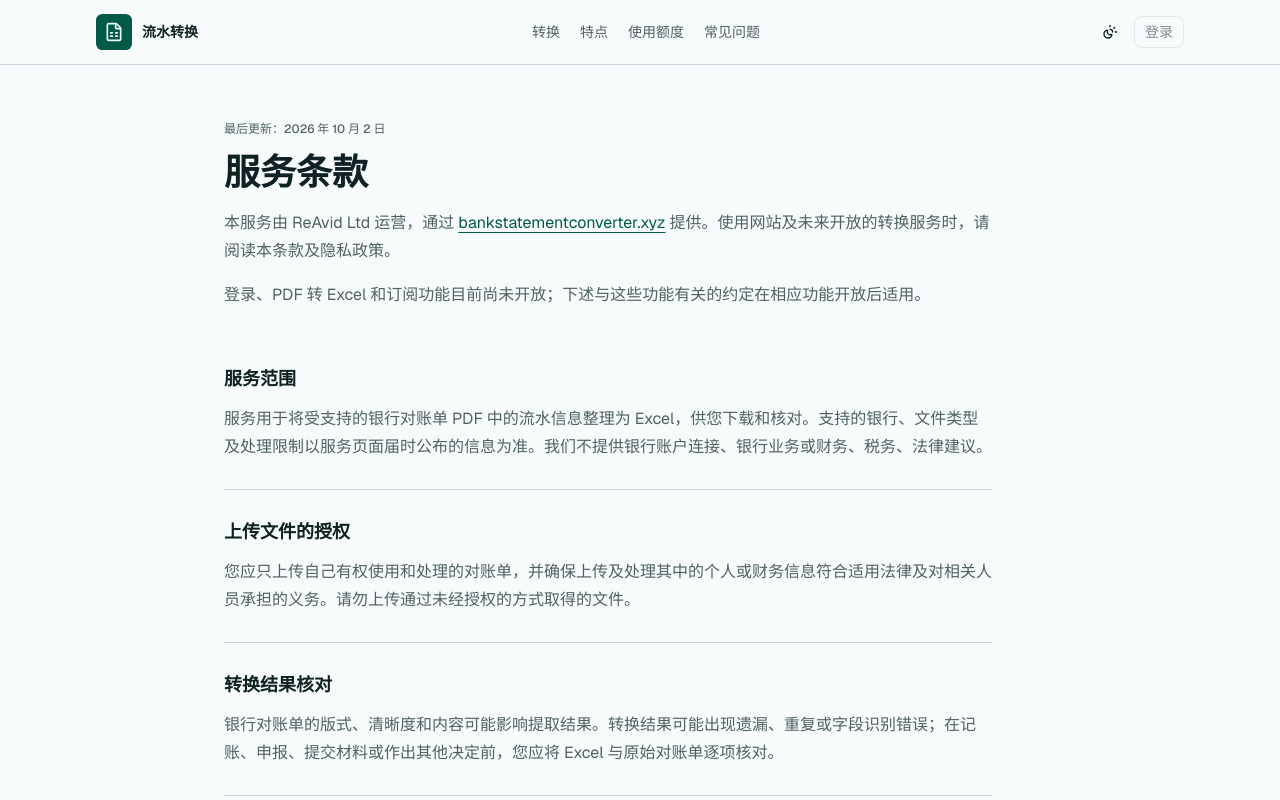
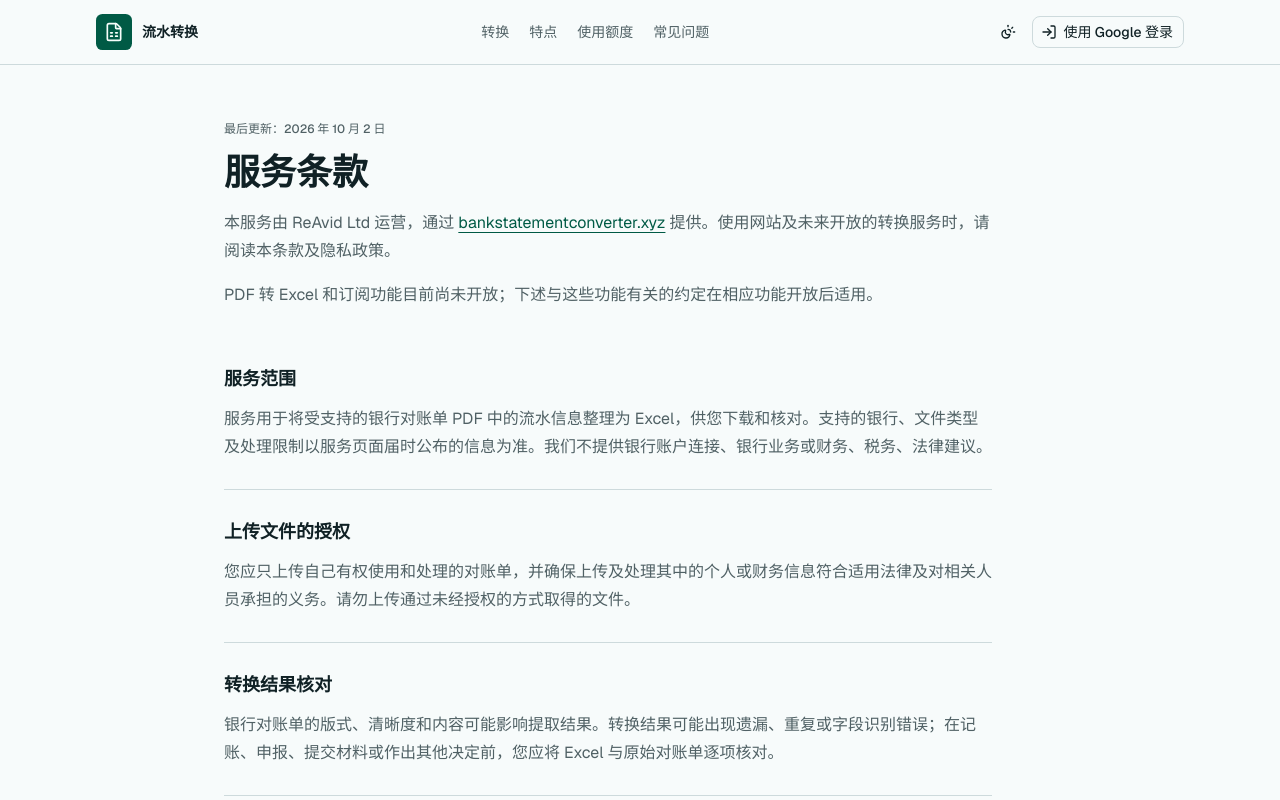
Before and after one commit to story-has-you/bank-statement-converter, a Next.js app: page /zh-CN/terms in a window 1280 px wide. Shown: the top 800 px of the page. Built offline with nearby package versions, Linux system fonts and the light colour scheme; no server answers.

Commit message:
feat: add Google sign-in with Supabase

```diff
--- a/messages/zh-CN.json
+++ b/messages/zh-CN.json
@@ -9,9 +9,24 @@
     "convert": "转换",
     "features": "特点",
     "plans": "使用额度",
-    "faq": "常见问题",
-    "login": "登录",
-    "loginUnavailable": "登录服务尚未开放"
+    "faq": "常见问题"
+  },
+  "AuthControl": {
+    "account": "我的账号",
+    "signInWithGoogle": "使用 Google 登录",
+    "signOut": "退出登录",
+    "unavailable": "登录服务暂时不可用",
+    "signInFailed": "登录失败，请稍后重试。",
+    "signOutFailed": "退出失败，请稍后重试。"
+  },
+  "AuthError": {
+    "metadata": {
+      "title": "登录失败 | 流水转换",
+      "description": "Google 登录未完成。"
+    },
+    "title": "登录未完成",
+    "description": "Google 登录已取消或未能完成，请返回首页重试。",
+    "backHome": "返回首页"
   },
   "HomeIntro": {
     "eyebrow": "银行流水转换",
@@ -102,7 +117,7 @@
     },
     "title": "服务条款",
     "intro": "本服务由 ReAvid Ltd 运营，通过 <site>{domain}</site> 提供。使用网站及未来开放的转换服务时，请阅读本条款及隐私政策。",
-    "availability": "登录、PDF 转 Excel 和订阅功能目前尚未开放；下述与这些功能有关的约定在相应功能开放后适用。",
+    "availability": "PDF 转 Excel 和订阅功能目前尚未开放；下述与这些功能有关的约定在相应功能开放后适用。",
     "service": {
       "title": "服务范围",
       "body": "服务用于将受支持的银行对账单 PDF 中的流水信息整理为 Excel，供您下载和核对。支持的银行、文件类型及处理限制以服务页面届时公布的信息为准。我们不提供银行账户连接、银行业务或财务、税务、法律建议。"
@@ -159,14 +174,14 @@
     },
     "title": "隐私政策",
     "intro": "ReAvid Ltd 运营 <site>{domain}</site>。本政策说明使用网站及未来开放的转换服务时，我们如何处理相关信息。",
-    "availability": "登录、PDF 转 Excel 和订阅功能目前尚未开放；相关数据处理说明在相应功能开放后适用。",
+    "availability": "PDF 转 Excel 和订阅功能目前尚未开放；相关数据处理说明在相应功能开放后适用。",
     "documents": {
       "title": "银行对账单与转换内容",
       "body": "您上传的 PDF 可能包含姓名、账号、交易日期、金额、余额和交易说明等敏感信息。转换功能开放后，我们仅为完成您请求的转换与下载处理 PDF、提取的流水明细及生成的 Excel；不会将这些内容用于广告或其他无关目的。"
     },
     "accountData": {
       "title": "账号、额度与计费信息",
-      "body": "登录和订阅功能开放后，我们可能保存提供服务所必需的身份标识、账号资料、订阅状态、每日使用量及计费元数据。这些记录不包含 PDF 原文、提取的流水明细或 Excel 内容。具体支付服务商和付款时收集的信息将在付款前说明。"
+      "body": "使用 Google 登录时，我们通过 Supabase 保存提供账号服务所必需的身份标识和账号资料。订阅功能开放后，可能另行保存订阅状态、每日使用量及计费元数据。这些记录不包含 PDF 原文、提取的流水明细或 Excel 内容。具体支付服务商和付款时收集的信息将在付款前说明。"
     },
     "technicalData": {
       "title": "必要的技术信息",
@@ -183,11 +198,11 @@
     },
     "providers": {
       "title": "服务提供方与跨境处理",
-      "body": "账号服务计划使用 Supabase。若转换或订阅付款需要其他服务提供方，我们将在启用前核实其处理范围，并更新本政策。若发生跨境数据处理，我们会按适用法律要求采取相应保护措施并说明实际安排。我们不会出售银行对账单或流水信息。"
+      "body": "账号登录使用 Google 和 Supabase。若转换或订阅付款需要其他服务提供方，我们将在启用前核实其处理范围，并更新本政策。若发生跨境数据处理，我们会按适用法律要求采取相应保护措施并说明实际安排。我们不会出售银行对账单或流水信息。"
     },
     "storage": {
       "title": "浏览器存储",
-      "body": "网站使用浏览器本地存储记住外观偏好。登录功能开放后，可能使用必要的会话信息维持登录状态；相关实现确定后会更新本政策。您可以通过浏览器设置管理本地存储。"
+      "body": "网站使用浏览器本地存储记住外观偏好，并使用必要的会话 Cookie 维持登录状态。您可以通过浏览器设置管理本地存储和 Cookie。"
     },
     "security": {
       "title": "信息安全",
--- a/package.json
+++ b/package.json
@@ -10,6 +10,8 @@
   },
   "dependencies": {
     "@base-ui/react": "^1.8.0",
+    "@supabase/ssr": "0.12.7",
+    "@supabase/supabase-js": "2.117.2",
     "class-variance-authority": "^0.7.1",
     "cn": "^0.4.0",
     "lucide-react": "^1.49.0",
--- /dev/null
+++ b/src/app/api/auth/callback/route.ts
@@ -0,0 +1,24 @@
+import { NextResponse } from "next/server";
+
+import { createClient } from "@/lib/supabase/server";
+
+export async function GET(request: Request) {
+  const { origin, searchParams } = new URL(request.url);
+  const code = searchParams.get("code");
+
+  if (code) {
+    const supabase = await createClient();
+    if (supabase) {
+      const { error } = await supabase.auth.exchangeCodeForSession(code);
+      if (!error) {
+        const response = NextResponse.redirect(new URL("/", origin));
+        response.headers.set("Cache-Control", "private, no-store");
+        return response;
+      }
+    }
+  }
+
+  const response = NextResponse.redirect(new URL("/auth/error", origin));
+  response.headers.set("Cache-Control", "private, no-store");
+  return response;
+}
--- /dev/null
+++ b/src/components/auth-control.tsx
@@ -0,0 +1,97 @@
+"use client";
+
+import { LogInIcon, LogOutIcon } from "lucide-react";
+import { useTranslations } from "next-intl";
+import { useRouter } from "next/navigation";
+import { useState } from "react";
+
+import { Button } from "@/components/ui/button";
+import { Tooltip, TooltipContent, TooltipTrigger } from "@/components/ui/tooltip";
+import { createClient } from "@/lib/supabase/browser";
+
+type AuthControlProps = {
+  configured: boolean;
+  email: string | null;
+  signedIn: boolean;
+};
+
+export function AuthControl({ configured, email, signedIn }: AuthControlProps) {
+  const t = useTranslations("AuthControl");
+  const router = useRouter();
+  const [pending, setPending] = useState(false);
+  const [error, setError] = useState<string | null>(null);
+
+  async function signIn() {
+    setError(null);
+    const supabase = createClient();
+    if (!supabase) {
+      setError(t("unavailable"));
+      return;
+    }
+
+    setPending(true);
+    try {
+      const { error: authError } = await supabase.auth.signInWithOAuth({
+        provider: "google",
+        options: { redirectTo: `${window.location.origin}/api/auth/callback` },
+      });
+      if (authError) throw authError;
+    } catch {
+      setError(t("signInFailed"));
+      setPending(false);
+    }
+  }
+
+  async function signOut() {
+    setError(null);
+    const supabase = createClient();
+    if (!supabase) {
+      setError(t("unavailable"));
+      return;
+    }
+
+    setPending(true);
+    try {
+      const { error: authError } = await supabase.auth.signOut();
+      if (authError) {
+        setError(t("signOutFailed"));
+      } else {
+        router.refresh();
+      }
+    } catch {
+      setError(t("signOutFailed"));
+    } finally {
+      setPending(false);
+    }
+  }
+
+  return (
+    <div className="flex min-w-0 flex-col items-end gap-1">
+      <div className="flex min-w-0 items-center gap-2">
+        {signedIn ? (
+          <>
+            <span className="max-w-20 truncate text-xs text-muted-foreground sm:max-w-28 lg:max-w-40" title={email ?? t("account")}>
+              {email ?? t("account")}
+            </span>
+            <Tooltip>
+              <TooltipTrigger
+                render={
+                  <Button variant="outline" size="icon" disabled={pending} onClick={signOut} aria-label={t("signOut")} />
+                }
+              >
+                <LogOutIcon />
+              </TooltipTrigger>
+              <TooltipContent>{t("signOut")}</TooltipContent>
+            </Tooltip>
+          </>
+        ) : (
+          <Button variant="outline" disabled={pending || !configured} onClick={signIn} title={!configured ? t("unavailable") : undefined}>
+            <LogInIcon data-icon="inline-start" />
+            {t("signInWithGoogle")}
+          </Button>
+        )}
+      </div>
+      {error && <p role="alert" className="max-w-48 text-right text-xs text-destructive">{error}</p>}
+    </div>
+  );
+}
--- a/src/components/home-header.tsx
+++ b/src/components/home-header.tsx
@@ -1,21 +1,19 @@
 import { FileSpreadsheetIcon } from "lucide-react";
-import { useTranslations } from "next-intl";
+import { getTranslations } from "next-intl/server";
 
+import { AuthControl } from "@/components/auth-control";
 import { ThemeToggle } from "@/components/theme-toggle";
-import { Button } from "@/components/ui/button";
-import {
-  Tooltip,
-  TooltipContent,
-  TooltipTrigger,
-} from "@/components/ui/tooltip";
 import { Link } from "@/i18n/navigation";
+import { createClient } from "@/lib/supabase/server";
 
-export function HomeHeader() {
-  const t = useTranslations("HomeHeader");
+export async function HomeHeader() {
+  const t = await getTranslations("HomeHeader");
+  const supabase = await createClient();
+  const user = supabase ? (await supabase.auth.getUser()).data.user : null;
 
   return (
     <header className="border-b border-border">
-      <div className="mx-auto flex h-16 w-full max-w-6xl items-center justify-between gap-3 px-5 sm:px-8">
+      <div className="mx-auto flex min-h-16 w-full max-w-6xl items-center justify-between gap-3 px-5 py-2 sm:px-8">
         <Link className="flex min-w-0 items-center gap-2.5" href="/">
           <span className="flex size-9 shrink-0 items-center justify-center rounded-md bg-primary text-primary-foreground">
             <FileSpreadsheetIcon className="size-5" aria-hidden="true" />
@@ -32,14 +30,7 @@ export function HomeHeader() {
 
         <div className="flex shrink-0 items-center gap-2">
           <ThemeToggle />
-          <Tooltip>
-            <TooltipTrigger render={<span className="inline-flex" />}>
-              <Button variant="outline" disabled aria-label={t("loginUnavailable")}>
-                {t("login")}
-              </Button>
-            </TooltipTrigger>
-            <TooltipContent>{t("loginUnavailable")}</TooltipContent>
-          </Tooltip>
+          <AuthControl configured={Boolean(supabase)} email={user?.email ?? null} signedIn={Boolean(user)} />
         </div>
       </div>
     </header>
--- /dev/null
+++ b/src/lib/supabase/browser.ts
@@ -0,0 +1,8 @@
+import { createBrowserClient } from "@supabase/ssr";
+
+import { getSupabaseConfig } from "./config";
+
+export function createClient() {
+  const config = getSupabaseConfig();
+  return config ? createBrowserClient(config.url, config.key) : null;
+}
--- /dev/null
+++ b/src/lib/supabase/config.ts
@@ -0,0 +1,6 @@
+export function getSupabaseConfig() {
+  const url = process.env.NEXT_PUBLIC_SUPABASE_URL;
+  const key = process.env.NEXT_PUBLIC_SUPABASE_PUBLISHABLE_KEY;
+
+  return url && key ? { url, key } : null;
+}
--- /dev/null
+++ b/src/lib/supabase/server.ts
@@ -0,0 +1,26 @@
+import { createServerClient } from "@supabase/ssr";
+import { cookies } from "next/headers";
+
+import { getSupabaseConfig } from "./config";
+
+export async function createClient() {
+  const config = getSupabaseConfig();
+  if (!config) return null;
+
+  const cookieStore = await cookies();
+
+  return createServerClient(config.url, config.key, {
+    cookies: {
+      getAll() {
+        return cookieStore.getAll();
+      },
+      setAll(cookiesToSet) {
+        try {
+          cookiesToSet.forEach(({ name, value, options }) => cookieStore.set(name, value, options));
+        } catch {
+          // Server Components cannot write cookies; the proxy refreshes them.
+        }
+      },
+    },
+  });
+}
--- a/src/proxy.ts
+++ b/src/proxy.ts
@@ -1,8 +1,41 @@
+import { createServerClient } from "@supabase/ssr";
 import createMiddleware from "next-intl/middleware";
+import { NextResponse, type NextRequest } from "next/server";
 
 import { routing } from "./i18n/routing";
+import { getSupabaseConfig } from "./lib/supabase/config";
 
-export default createMiddleware(routing);
+const handleLocale = createMiddleware(routing);
+
+export default async function proxy(request: NextRequest) {
+  const config = getSupabaseConfig();
+  if (!config) return handleLocale(request);
+
+  let authResponse = NextResponse.next({ request });
+  const supabase = createServerClient(config.url, config.key, {
+    cookies: {
+      getAll() {
+        return request.cookies.getAll();
+      },
+      setAll(cookiesToSet, headers) {
+        cookiesToSet.forEach(({ name, value }) => request.cookies.set(name, value));
+        authResponse = NextResponse.next({ request });
+        cookiesToSet.forEach(({ name, value, options }) => authResponse.cookies.set(name, value, options));
+        Object.entries(headers).forEach(([name, value]) => authResponse.headers.set(name, value));
+      },
+    },
+  });
+
+  await supabase.auth.getClaims();
+
+  const response = handleLocale(request);
+  authResponse.cookies.getAll().forEach((cookie) => response.cookies.set(cookie));
+  for (const header of ["cache-control", "expires", "pragma"]) {
+    const value = authResponse.headers.get(header);
+    if (value) response.headers.set(header, value);
+  }
+  return response;
+}
 
 export const config = {
   matcher: "/((?!api|trpc|_next|_vercel|.*\\..*).*)",
```
Also changed, not shown: src/app/[locale]/auth/error/page.tsx (added, +18 -0 lines), src/components/auth-error-content.tsx (added, +16 -0 lines), 3 other files (tests, documents, lock files or other folders).
